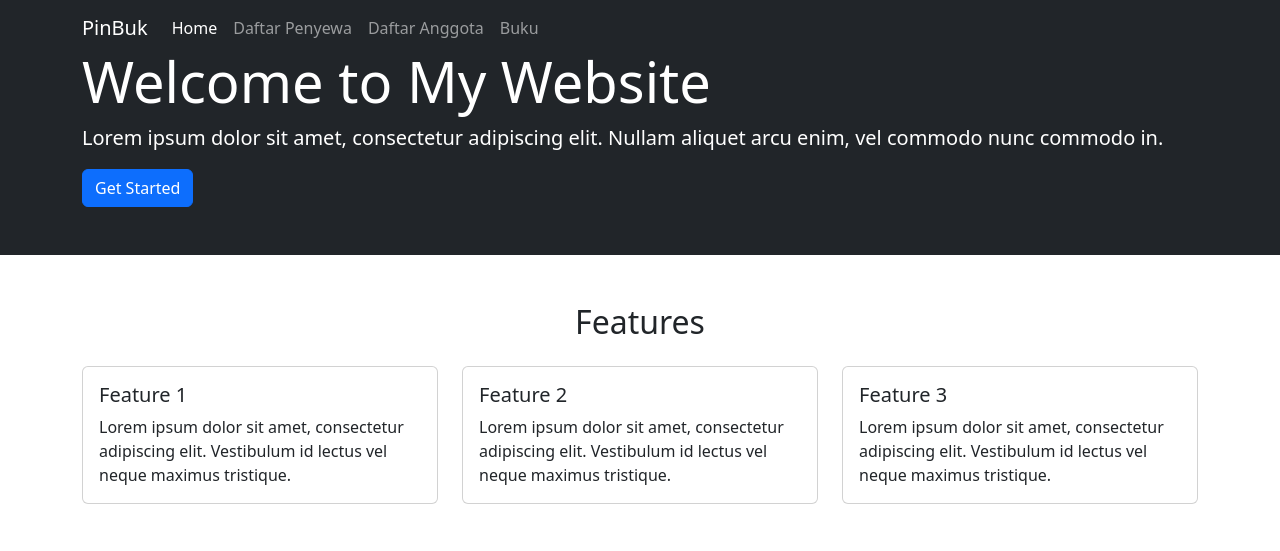
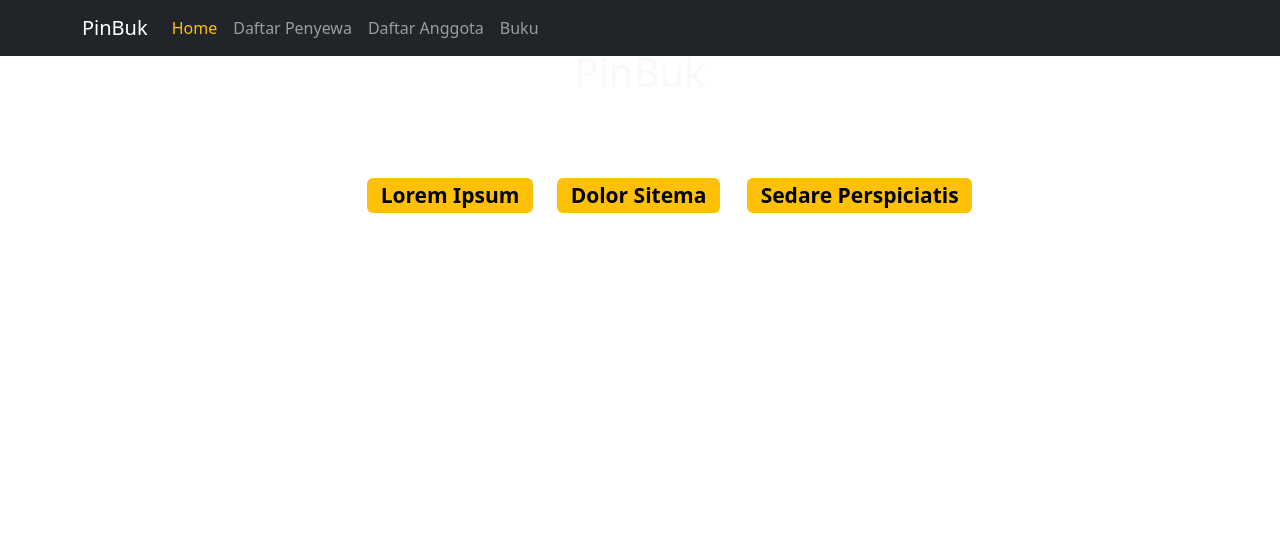
Before and after one commit to AffanSurya/peminjaman_buku, a PHP site: the page made by app/views/home/index.php in a window 1280 px wide. Shown: the top 551 px of the page. Run offline with PHP 8.4, Linux system fonts and the light colour scheme; the template is opened without the code that fills it: most values are stand-ins (such as "Sample title", 1, 10 or a date in 2020); some libraries are stand-ins or nearby versions.

Commit message:
halaman home done

```diff
--- a/app/controllers/Home.php
+++ b/app/controllers/Home.php
@@ -5,9 +5,8 @@ class Home extends Controller
     public function index()
     {
         $data['title'] = 'Home | PinBuk';
-        $data['nama'] = 'affan';
         $this->view('template/header', $data);
-        $this->view('home/index', $data);
+        $this->view('home/index');
         $this->view('template/footer');
     }
 }
--- a/app/core/Controller.php
+++ b/app/core/Controller.php
@@ -1,7 +1,7 @@
 <?php
 
 
-class Controller
+abstract class Controller
 {
     public function view($view, $data = [])
     {
@@ -14,4 +14,6 @@ class Controller
 
         return new $model;
     }
+
+    abstract public function index();
 }
--- a/app/views/home/index.php
+++ b/app/views/home/index.php
@@ -1,39 +1,33 @@
-<header class="bg-dark text-white py-5">
-    <div class="container">
-        <h1 class="display-4">Welcome to My Website</h1>
-        <p class="lead">Lorem ipsum dolor sit amet, consectetur adipiscing elit. Nullam aliquet arcu enim, vel commodo nunc commodo in.</p>
-        <a href="#" class="btn btn-primary">Get Started</a>
-    </div>
-</header>
+<section id="hero" class="d-flex align-items-center justify-content-center">
+    <div class="container" data-aos="fade-up">
 
-<section class="py-5">
-    <div class="container">
-        <h2 class="text-center mb-4">Features</h2>
-        <div class="row">
-            <div class="col-lg-4">
-                <div class="card">
-                    <div class="card-body">
-                        <h5 class="card-title">Feature 1</h5>
-                        <p class="card-text">Lorem ipsum dolor sit amet, consectetur adipiscing elit. Vestibulum id lectus vel neque maximus tristique.</p>
-                    </div>
+        <div class="row justify-content-center" data-aos="fade-up" data-aos-delay="150">
+            <div class="col-xl-6 col-lg-8 mt-5">
+                <h1 class="text-center text-light">PinBuk</h1>
+            </div>
+        </div>
+
+        <div class="row gy-4 mt-5 justify-content-center" data-aos="zoom-in" data-aos-delay="250">
+            <div class="col-xl-2 col-md-4">
+                <div class="icon-box">
+                    <i class="ri-store-line"></i>
+                    <h3><a href="" class="badge text-bg-warning" style="text-decoration: none;">Lorem Ipsum</a></h3>
                 </div>
             </div>
-            <div class="col-lg-4">
-                <div class="card">
-                    <div class="card-body">
-                        <h5 class="card-title">Feature 2</h5>
-                        <p class="card-text">Lorem ipsum dolor sit amet, consectetur adipiscing elit. Vestibulum id lectus vel neque maximus tristique.</p>
-                    </div>
+            <div class="col-xl-2 col-md-4">
+                <div class="icon-box">
+                    <i class="ri-bar-chart-box-line"></i>
+                    <h3><a href="" class="badge text-bg-warning" style="text-decoration: none;">Dolor Sitema</a></h3>
                 </div>
             </div>
-            <div class="col-lg-4">
-                <div class="card">
-                    <div class="card-body">
-                        <h5 class="card-title">Feature 3</h5>
-                        <p class="card-text">Lorem ipsum dolor sit amet, consectetur adipiscing elit. Vestibulum id lectus vel neque maximus tristique.</p>
-                    </div>
+            <div class="col-xl-2 col-md-4">
+                <div class="icon-box">
+                    <i class="ri-calendar-todo-line"></i>
+                    <h3><a href="" class="badge text-bg-warning" style="text-decoration: none;">Sedare Perspiciatis</a></h3>
                 </div>
             </div>
+
         </div>
+
     </div>
 </section>
--- a/app/views/sewa/index.php
+++ b/app/views/sewa/index.php
@@ -38,7 +38,7 @@
                                             break;
                                         }
                                     } ?>
-                                    <a href=" http://localhost/peminjaman_buku/public/sewa/detailAnggota/<?= $sewa['id_anggota'] ?>" class="link-info " style="font-size: small;">Detail</a>
+                                    <a href=" http://localhost/peminjaman_buku/public/sewa/detailAnggota/<?= $sewa['id_anggota'] ?>" class="link-primary " style="font-size: small;">Detail</a>
                                 </td>
                                 <td>
                                     <?php foreach ($data['buku'] as $buku) {
@@ -47,7 +47,7 @@
                                             break;
                                         }
                                     } ?>
-                                    <a href=" http://localhost/peminjaman_buku/public/sewa/detailBuku/<?= $sewa['isbn'] ?>" class="link-info " style="font-size: small;">Detail</a>
+                                    <a href=" http://localhost/peminjaman_buku/public/sewa/detailBuku/<?= $sewa['isbn'] ?>" class="link-primary " style="font-size: small;">Detail</a>
                                 </td>
                                 <td class="text-center"><?= $sewa['tgl_sewa'] ?></td>
                                 <td class="text-center"><?= $sewa['tgl_kembali'] ?></td>
--- a/app/views/template/header.php
+++ b/app/views/template/header.php
@@ -7,7 +7,10 @@
     <meta name="viewport" content="width=device-width, initial-scale=1.0">
     <title><?= $data['title'] ?></title>
     <link href="http://localhost/peminjaman_buku/public/css/bootstrap.css" rel="stylesheet">
-    <link href="http://localhost/peminjaman_buku/public/css/style.css" rel="stylesheet">
+    <link href="http://localhost/peminjaman_buku/public/css/style1.css" rel="stylesheet">
+    <style>
+        @import url('https://fonts.googleapis.com/css2?family=Montserrat:wght@900&family=Poppins:ital,wght@0,100;0,200;0,300;0,400;0,500;0,600;0,700;0,800;0,900;1,100;1,200;1,300;1,400;1,500;1,600;1,700;1,800;1,900&display=swap');
+    </style>
 </head>
 
 <body>
@@ -19,7 +22,7 @@
             </button>
             <div class="collapse navbar-collapse" id="navbarNavAltMarkup">
                 <div class="navbar-nav">
-                    <a class="nav-link active" aria-current="page" href="http://localhost/peminjaman_buku/public/home">Home</a>
+                    <a class="nav-link active text-warning" aria-current="page" href="http://localhost/peminjaman_buku/public/home">Home</a>
                     <a class="nav-link" href="http://localhost/peminjaman_buku/public/sewa">Daftar Penyewa</a>
                     <a class="nav-link" href="http://localhost/peminjaman_buku/public/daftarAnggota">Daftar Anggota</a>
                     <a class="nav-link" href="http://localhost/peminjaman_buku/public/buku">Buku</a>
```
Also changed, not shown: public/css/style.css (deleted, +0 -10 lines), public/css/style1.css (added, +53 -0 lines), 1 other file.
